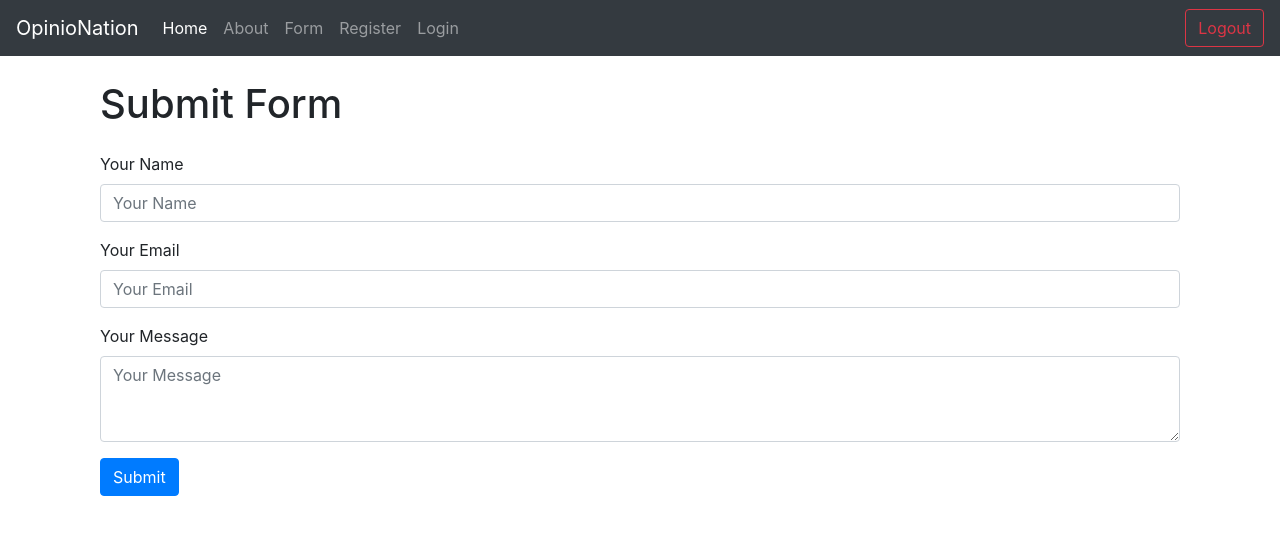
After one commit to jrreed5/Miniproject4JacksonReed, a Django app: page /form/ in a window 1280 px wide. The commit adds this page. Shown: the top 535 px of the page. Run offline with Django 5.2, Linux system fonts and the light colour scheme; some libraries are stand-ins or nearby versions.

Commit message:
Update, issue with form submission through login

```diff
--- a/opinionation/templates/form/base.html
+++ b/opinionation/form/templates/base.html
@@ -1,14 +1,17 @@
+<!--INF601 - Advanced Programming in Python-->
+<!--Jackson Reed-->
+<!--Mini Project 4-->
 <!DOCTYPE html>
 <html lang="en">
 <head>
     <meta charset="UTF-8">
     <meta name="viewport" content="width=device-width, initial-scale=1.0">
-    <title>{% block title %}My Django Project{% endblock %}</title>
+    <title>{% block title %}OpinioNation{% endblock %}</title>
     <link rel="stylesheet" href="https://stackpath.bootstrapcdn.com/bootstrap/4.5.2/css/bootstrap.min.css">
 </head>
 <body>
     <nav class="navbar navbar-expand-lg navbar-dark bg-dark">
-        <a class="navbar-brand" href="/">My Project</a>
+        <a class="navbar-brand" href="/">OpinioNation</a>
         <button class="navbar-toggler" type="button" data-toggle="collapse" data-target="#navbarSupportedContent"
             aria-controls="navbarSupportedContent" aria-expanded="false" aria-label="Toggle navigation">
             <span class="navbar-toggler-icon"></span>
@@ -23,9 +26,6 @@
                     <a class="nav-link" href="{% url 'about' %}">About</a>
                 </li>
                 <li class="nav-item">
-                    <a class="nav-link" href="{% url 'contact' %}">Contact</a>
-                </li>
-                <li class="nav-item">
                     <a class="nav-link" href="{% url 'form' %}">Form</a>
                 </li>
                 <li class="nav-item">
@@ -35,6 +35,11 @@
                     <a class="nav-link" href="{% url 'login' %}">Login</a>
                 </li>
             </ul>
+            <!-- Add Logout button -->
+            <form class="form-inline my-2 my-lg-0" action="{% url 'logout' %}" method="post">
+                {% csrf_token %}
+                <button class="btn btn-outline-danger my-2 my-sm-0" type="submit">Logout</button>
+            </form>
         </div>
     </nav>
 
--- /dev/null
+++ b/opinionation/form/templates/form/form_submit.html
@@ -0,0 +1,25 @@
+<!--INF601 - Advanced Programming in Python-->
+<!--Jackson Reed-->
+<!--Mini Project 4-->
+{% extends 'base.html' %}
+{% block content %}
+<div class="container">
+  <h1 class="mb-4">Submit Form</h1>
+  <form method="post" action="{% url 'form_submit' %}">
+    {% csrf_token %}
+    <div class="mb-3">
+      <label for="name" class="form-label">Your Name</label>
+      <input type="text" class="form-control" id="name" name="name" placeholder="Your Name">
+    </div>
+    <div class="mb-3">
+      <label for="email" class="form-label">Your Email</label>
+      <input type="email" class="form-control" id="email" name="email" placeholder="Your Email">
+    </div>
+    <div class="mb-3">
+      <label for="message" class="form-label">Your Message</label>
+      <textarea class="form-control" id="message" name="message" rows="3" placeholder="Your Message"></textarea>
+    </div>
+    <button type="submit" class="btn btn-primary">Submit</button>
+  </form>
+</div>
+{% endblock %}
--- a/opinionation/form/urls.py
+++ b/opinionation/form/urls.py
@@ -12,4 +12,7 @@ urlpatterns = [
     path('register/', views.register, name='register'),
     path('login/', views.user_login, name='login'),
     path('logout/', views.user_logout, name='logout'),
+    path('submit-form/', views.form_submit, name='form_submit'),
+    path('view-forms/', views.view_submitted_forms, name='view_forms'),
+    path('login-required/', views.login_required_view, name='login_required'),
 ]
--- a/opinionation/form/views.py
+++ b/opinionation/form/views.py
@@ -5,8 +5,10 @@
 from django.shortcuts import render
 
 from django.contrib.auth.forms import UserCreationForm, AuthenticationForm
+from django.contrib.auth.decorators import login_required
 from django.contrib.auth import login, logout
 from django.shortcuts import render, redirect
+
 
 def register(request):
     if request.method == 'POST':
@@ -16,7 +18,7 @@ def register(request):
             return redirect('login')
     else:
         form = UserCreationForm()
-    return render(request, 'templates/registration/register.html', {'form': form})
+    return render(request, 'registration/register.html', {'form': form})
 
 def user_login(request):
     if request.method == 'POST':
@@ -26,16 +28,41 @@ def user_login(request):
             return redirect('home')
     else:
         form = AuthenticationForm()
-    return render(request, 'templates/registration/login.html', {'form': form})
+    return render(request, 'registration/login.html', {'form': form})
+
+
+@login_required
+def form_submit(request):
+    if request.method == 'POST':
+        name = request.POST.get('name')
+        email = request.POST.get('email')
+        message = request.POST.get('message')
+
+        submitted_form = SubmittedForm(name=name, email=email, message=message)
+        submitted_form.save()
+
+        return render(request, 'form/form_submit_success.html')
+    else:
+        return login_required_view(request)
+
+
+@login_required
+def view_submitted_forms(request):
+    # logic to retrieve and display submitted forms
+    forms = SubmittedForm.objects.all()
+    return render(request, 'form/view_forms.html', {'forms': forms})
+
+def login_required_view(request):
+    return render(request, 'registration/login_required.html')
 
 def user_logout(request):
     logout(request)
     return redirect('home')
 def home(request):
-    return render(request, 'templates/form/home.html')
+    return render(request, 'form/home.html')
 
 def about(request):
-    return render(request, 'templates/form/about.html')
+    return render(request, 'form/about.html')
 
 def form(request):
-    return render(request, 'templates/form/form.html')
+    return render(request, 'form/form_submit.html')
--- a/opinionation/templates/form/about.html
+++ /dev/null
@@ -1,5 +0,0 @@
-{% extends 'base.html' %}
-{% block content %}
-<h1>About Us</h1>
-<p>Opinionation allows you to give us answers through forms.</p>
-{% endblock %}
--- a/opinionation/templates/form/home.html
+++ /dev/null
@@ -1,4 +0,0 @@
-{% extends 'base.html' %}
-{% block content %}
-<h1>Welcome to the Home Page!</h1>
-{% endblock %}
```
Also changed, not shown: opinionation/form/templates/form/about.html (added, +8 -0 lines), opinionation/form/templates/form/form_submit_success.html (added, +9 -0 lines), opinionation/form/templates/form/home.html (added, +24 -0 lines), opinionation/form/templates/form/view_forms.html (added, +22 -0 lines), opinionation/form/templates/registration/login.html (added, +14 -0 lines), opinionation/form/templates/registration/login_required.html (added, +7 -0 lines), opinionation/form/templates/registration/logout.html (added, +10 -0 lines), opinionation/form/templates/registration/register.html (added, +14 -0 lines), opinionation/templates/form/form.html (deleted, +0 -11 lines).
